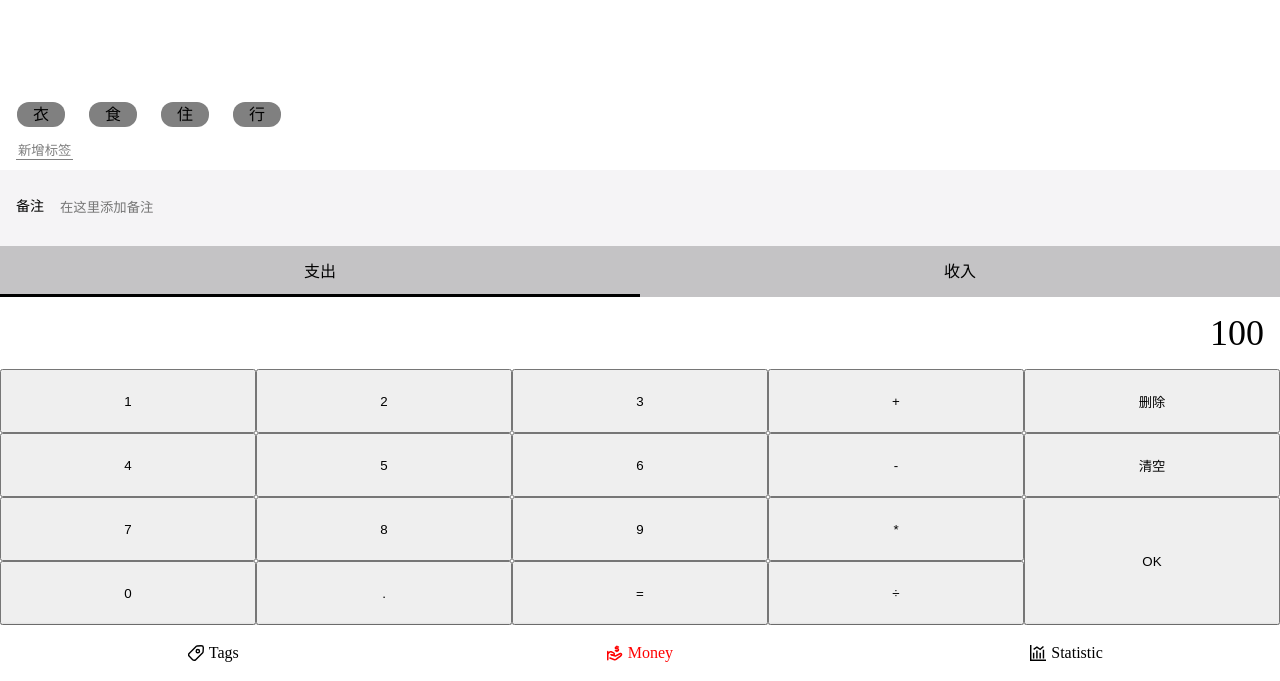
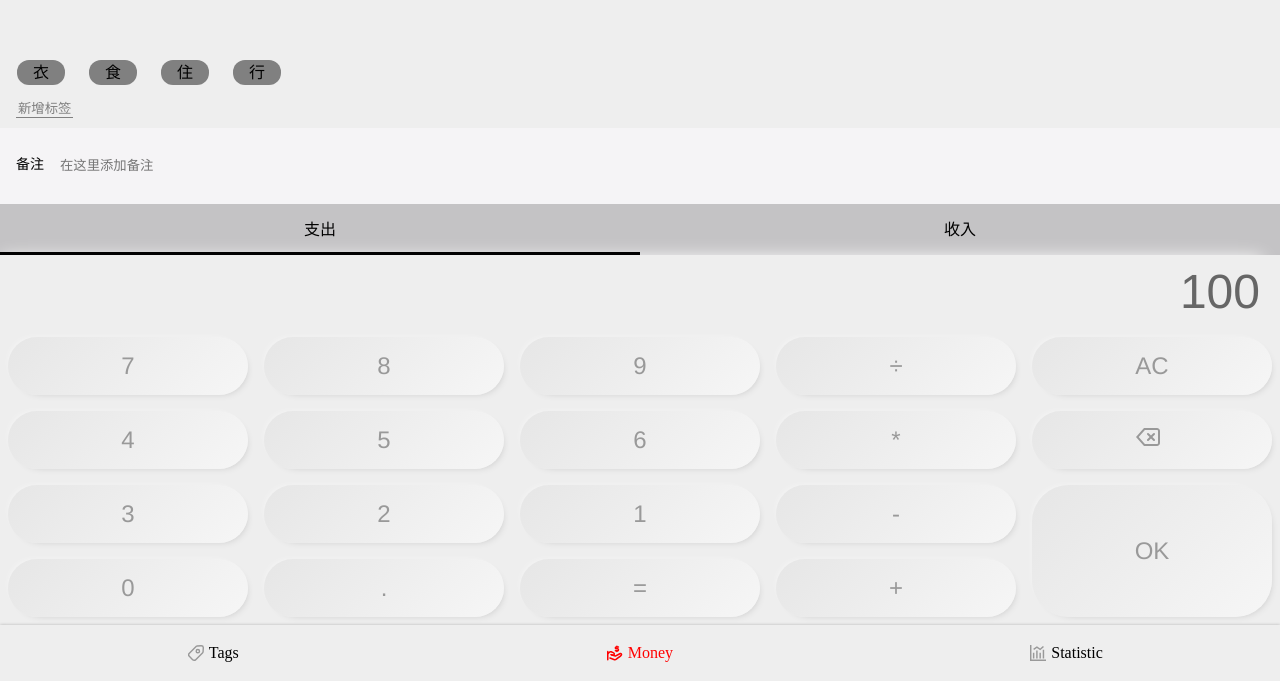
Before and after one commit to Freddy-Gong/charge-account, a React app: page /#/money in a window 1280 px wide. Shown: the part 119-800 px from the top of the page. Built offline with nearby package versions, Linux system fonts and the light colour scheme.

Commit message:
计算器拟态样式完成

```diff
--- a/src/index.scss
+++ b/src/index.scss
@@ -9,11 +9,13 @@ a{
 body{
     font-size: 16px;
     line-height: 1.2;
+    background-color: #eee;
 }
 .icon{
     margin-right: 0.3em;
     width: 1em;
     height: 1em;
+    fill: #999;
 }
 :focus{
     outline: none;
--- a/src/view/Money.tsx
+++ b/src/view/Money.tsx
@@ -1,6 +1,8 @@
 import React from 'react'
 import Layout from '../components/layout'
 import styled from 'styled-components'
+import Icon from "../components/icon";
+
 
 const TagSection = styled.section`
     flex-grow:1;
@@ -77,25 +79,107 @@ const CategorySection = styled.section`
     }
 `
 const NumberPadSection = styled.section`
-    display:flex;
-    flex-direction:column;
-    > .output{
-        font-size:36px;
-        line-height:72px;
-        text-align:right;
-        padding:0 16px;
-    }
-    > .pad{
-        > button{
-            float:left;
-            width:20%;
-            height:64px;
-            &.OK{
-                height:128px;
-                float:right;
+
+    .calculator{
+        .result{
+            grid-area: result;
+            text-align: right;
+            line-height: 74px;
+            font-size: 48px;
+            font-family: Helvetica;
+            padding: 0 20px;
+            color: #666;
+        }
+        .number-1{
+            grid-area:number-1;
+        }
+        .number-2{
+            grid-area:number-2;
+        }
+        .number-3{
+            grid-area:number-3;
+        }
+        .number-4{
+            grid-area:number-4;
+        }
+        .number-4{
+            grid-area:number-4;
+        }
+        .number-5{
+            grid-area:number-5;
+        }
+        .number-6{
+            grid-area:number-6;
+        }
+        .number-7{
+            grid-area:number-7;
+        }
+        .number-8{
+            grid-area:number-8;
+        }
+        .number-9{
+            grid-area:number-9;
+        }
+        .number-0{
+            grid-area:number-0;
+        }
+        .delete{
+            grid-area:delete;
+        }
+        .add{
+            grid-area:add;
+        }
+        .ac{
+            grid-area:ac;
+        }
+        .divide{
+            grid-area:divide;
+        }
+        .multiply{
+            grid-area:multiply;
+        }
+        .OK{
+            grid-area:OK;
+        }
+        .dot{
+            grid-area:dot;
+        }
+        .equal{
+            grid-area:equal;
+        }
+        .subtract{
+            grid-area:subtract;
+        }
+        display:grid;
+        grid-template-areas:
+        "result result result result result"
+        "number-7 number-8 number-9 divide ac"
+        "number-4 number-5 number-6 multiply delete"
+        "number-3 number-2 number-1 subtract OK"
+        "number-0 dot equal add  OK";
+        grid-template-columns:repeat(5,20%);
+        grid-template-rows:repeat(5,74px);
+        box-shadow: -8px -8px 16px -10px rgba(255,255,255,1),8px 8px 16px -10px rgba(0, 0, 0, .15);
+        > button {
+            margin: 8px;
+            padding: 0;
+            border: 0;
+            display: block;
+            outline: none;
+            border-radius: 37px;
+            font-size: 24px;
+            font-family: Helvetica;
+            font-weight: normal;
+            color: #999;
+            background: linear-gradient(135deg,rgba(230,230,230,1) 0%,rgba(246,246,246,1) 100%);
+            box-shadow: -4px -4px 10px -8px rgba(255,255,255,1), 4px 4px 10px -8px rgba(0, 0, 0, .3);
+            &:active{
+                box-shadow: -4px -4px 10px -8px rgba(255,255,255,1) inset, 4px 4px 10px -8px rgba(0, 0, 0, .3) inset;
             }
         }
     }
+
+
 `
 
 const MyLayout = styled(Layout)`
@@ -128,27 +212,27 @@ function Money() {
                 </ul>
             </CategorySection>
             <NumberPadSection>
-                <div className="output">100</div>
-                <div className="pad">
-                    <button>1</button>
-                    <button>2</button>
-                    <button>3</button>
-                    <button>+</button>
-                    <button>删除</button>
-                    <button>4</button>
-                    <button>5</button>
-                    <button>6</button>
-                    <button>-</button>
-                    <button>清空</button>
-                    <button>7</button>
-                    <button>8</button>
-                    <button>9</button>
-                    <button>*</button>
+                <div className="calculator">
+                    <div className="result">100</div>
+                    <button className="number-1">1</button>
+                    <button className="number-2">2</button>
+                    <button className="number-3">3</button>
+                    <button className="add">+</button>
+                    <button className="delete"><Icon name="delete" /></button>
+                    <button className="number-4">4</button>
+                    <button className="number-5">5</button>
+                    <button className="number-6">6</button>
+                    <button className="subtract">-</button>
+                    <button className="ac">AC</button>
+                    <button className="number-7">7</button>
+                    <button className="number-8">8</button>
+                    <button className="number-9">9</button>
+                    <button className="multiply">*</button>
                     <button className="OK">OK</button>
-                    <button>0</button>
-                    <button>.</button>
-                    <button>=</button>
-                    <button>÷</button>
+                    <button className="number-0">0</button>
+                    <button className="dot">.</button>
+                    <button className="equal">=</button>
+                    <button className="divide">÷</button>
                 </div>
             </NumberPadSection>
         </MyLayout>
```
Also changed, not shown: src/icon/delete.svg (added).
